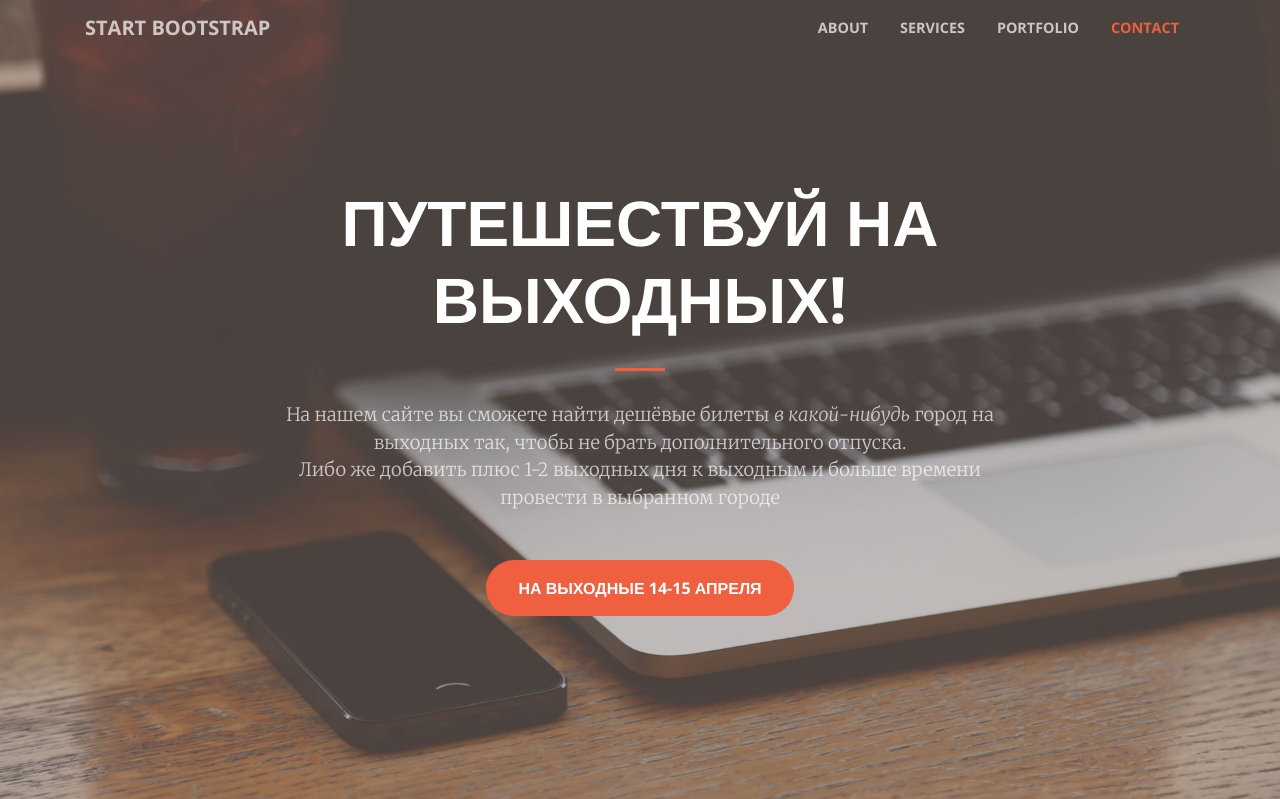
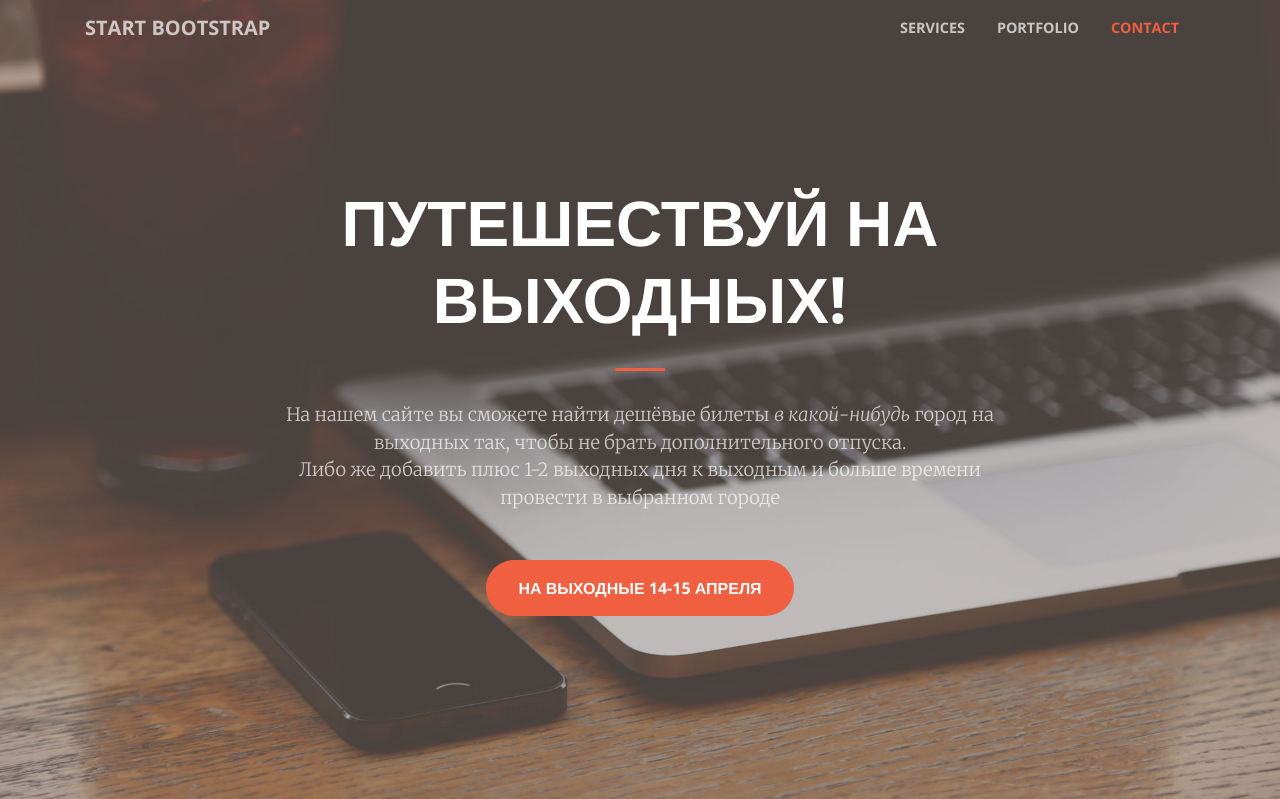
Before and after one commit to nerevar/htravel, a Django app: page / in a window 1280 px wide. Shown: the top 799 px of the page. Run offline with Django 3.2, Linux system fonts and the light colour scheme; data that the repository does not hold is empty; some libraries are stand-ins or nearby versions.

Commit message:
milestones

```diff
--- a/searcher/templates/main.html
+++ b/searcher/templates/main.html
@@ -40,9 +40,6 @@
         <div class="collapse navbar-collapse" id="navbarResponsive">
             <ul class="navbar-nav ml-auto">
                 <li class="nav-item">
-                    <a class="nav-link js-scroll-trigger" href="#about">About</a>
-                </li>
-                <li class="nav-item">
                     <a class="nav-link js-scroll-trigger" href="#services">Services</a>
                 </li>
                 <li class="nav-item">
@@ -71,7 +68,7 @@
                     так, чтобы не брать дополнительного отпуска. <br/>
                     Либо же добавить плюс 1-2 выходных дня к выходным и больше времени
                     провести в выбранном городе</p>
-                <a class="btn btn-primary btn-xl js-scroll-trigger" href="#about">На выходные 14-15 апреля</a>
+                <a class="btn btn-primary btn-xl js-scroll-trigger" href="#services">На выходные 14-15 апреля</a>
             </div>
         </div>
     </div>
```
Also changed, not shown: README.md.
